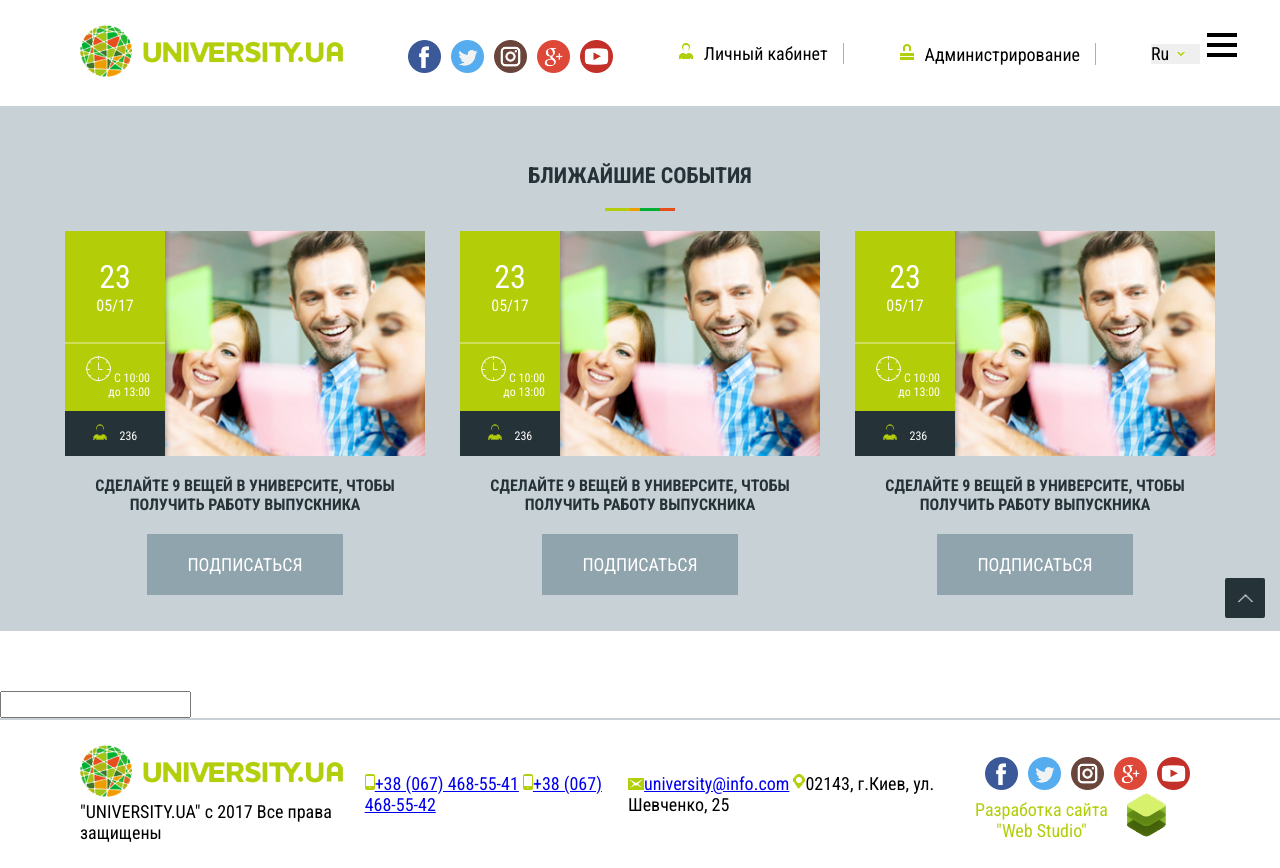
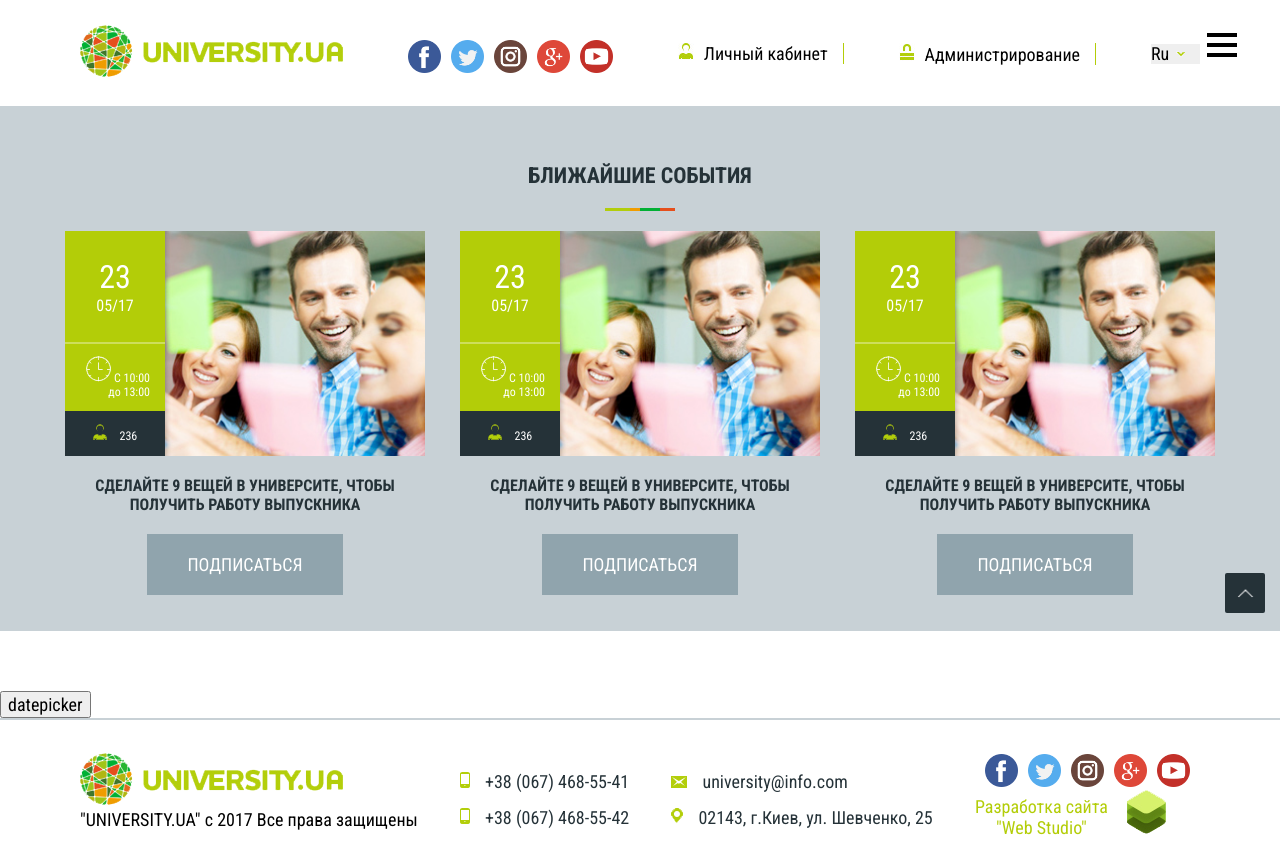
Before and after one commit to igorilvutchenko/university, a website: page src/alternative.html in a window 1280 px wide. Drawn offline with nearby package versions, Linux system fonts and the light colour scheme; files that its build step writes are made by us from their sources.

Commit message:
fix footer

```diff
--- a/src/alternative.html
+++ b/src/alternative.html
@@ -5,6 +5,7 @@
 	<title>Альтернативный унверситет</title>
 	<meta name="viewport" content="width=device-width, initial-scale=1.0"> <!--для адаптивной верстки-->
 	<link rel="stylesheet" href="css/styles.min.css">
+	<link rel="stylesheet" href="https://cdn.jsdelivr.net/npm/flatpickr/dist/flatpickr.min.css">
 	<!-- <link rel="stylesheet" href="https://ajax.googleapis.com/ajax/libs/jqueryui/1.12.1/themes/smoothness/jquery-ui.css"> -->
 </head>
 <body>
@@ -28,12 +29,13 @@
 		</div>
 	</section>
 
-<input type='text' class='datepicker-here' />
+<button id="datepicker">datepicker</button>
 
 	//= html/footer.html
 
 	<script src="https://ajax.googleapis.com/ajax/libs/jquery/3.3.1/jquery.min.js"></script>
 <script src="https://ajax.googleapis.com/ajax/libs/jqueryui/1.12.1/jquery-ui.min.js"></script>
+<script src="https://cdn.jsdelivr.net/npm/flatpickr"></script>
 	<!-- <script src="js/datepicker.js"></script>  -->
 	<script src="js/scripts.min.js"></script> <!--общий минимизированный файл скрипта-->
 
--- a/src/js/app.js
+++ b/src/js/app.js
@@ -1,4 +1,3 @@
 //= isotope.pkgd.min.js
 //= ajaxqueries.js
 //= scripts.js
-//= datepicker/datepicker.js
--- a/src/js/scripts.js
+++ b/src/js/scripts.js
@@ -79,4 +79,6 @@ $(document).ready(function() {
 });
 
 
+
+
 })();
--- a/src/scss/app.scss
+++ b/src/scss/app.scss
@@ -1,4 +1,3 @@
 @import 'normalize';
 @import 'layout';
 @import 'style';
-@import 'datepicker/datepicker'
--- a/src/scss/style.scss
+++ b/src/scss/style.scss
@@ -516,17 +516,17 @@ a:hover{
 		// display: block;
 	// }
 // }
-// .phone,
-// .mail,
-// .addr{
-	// display: block;
-	// margin-top:15px;
-	// text-decoration: none;
-	// color:$dark-gray;
-	// &:before{
-		// margin-right: 15px;
-	// }
-// }
+.phone,
+.mail,
+.addr{
+	display: block;
+	margin-top:15px;
+	text-decoration: none;
+	color:$dark-gray;
+	&:before{
+		margin-right: 15px;
+	}
+}
 
 @media (max-width: 1140px) and (min-width: 768px) {
 .address{
```
Also changed, not shown: build/alternative.html, build/css/styles.css, build/css/styles.min.css, build/js/scripts.min.js.
